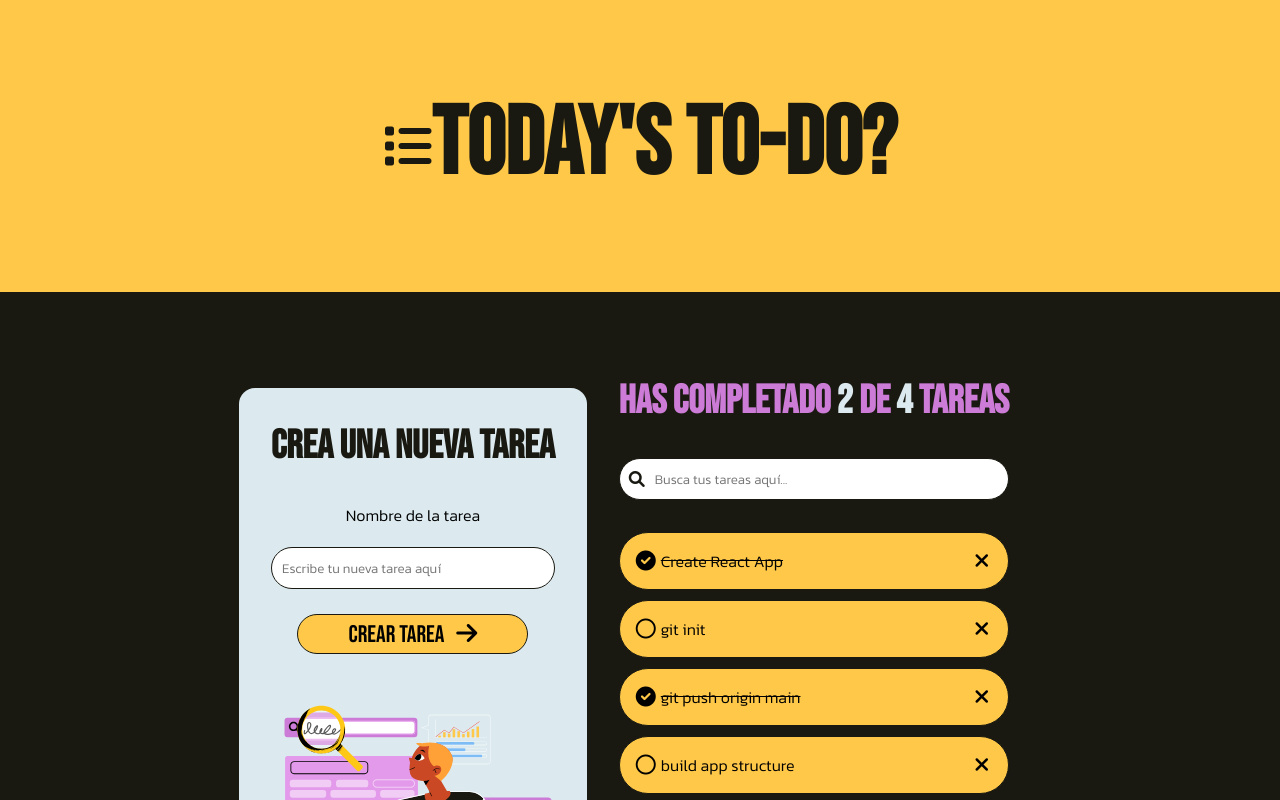
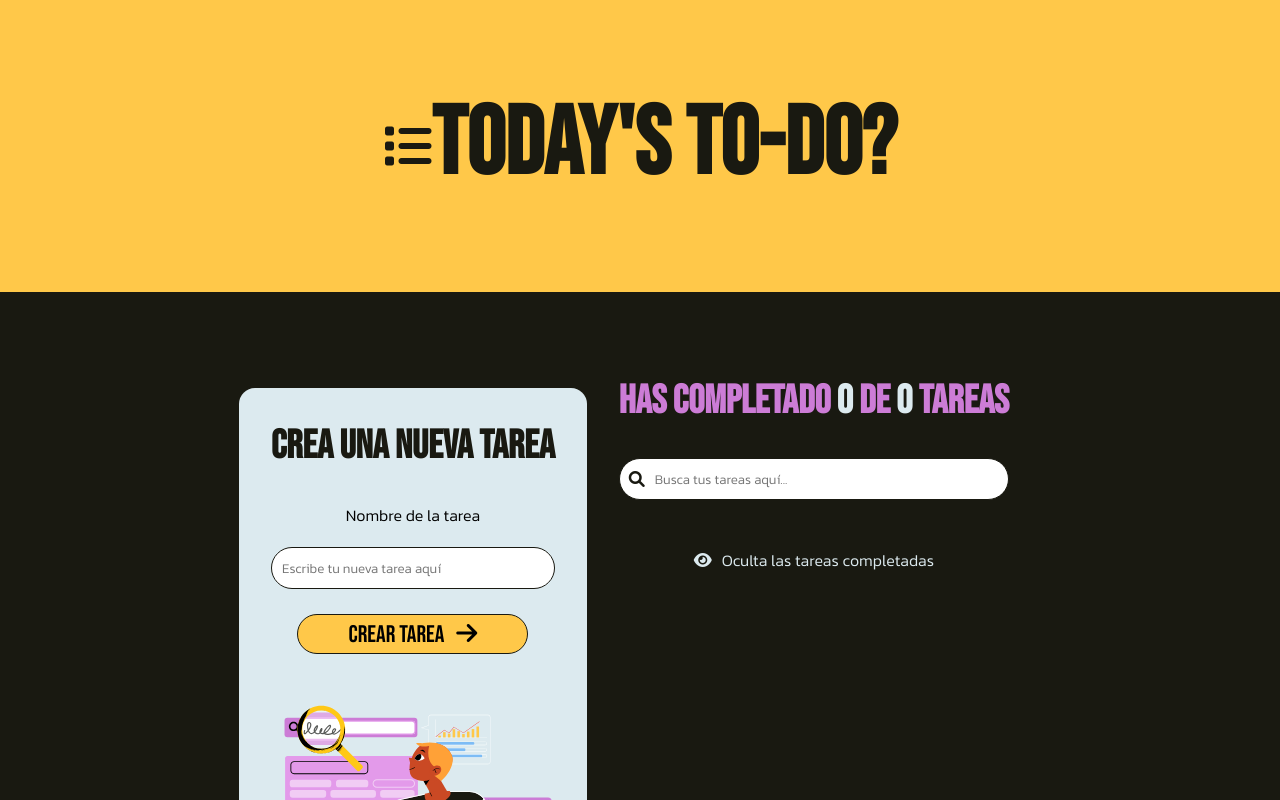
Before and after one commit to randradev/to-do-app, a React (Create React App) app: page / in a window 1280 px wide. Shown: the top 800 px of the page. Built offline with nearby package versions, Linux system fonts and the light colour scheme.

Commit message:
implementación de local storage con custom hook

```diff
--- a/src/components/columnaDerecha.jsx
+++ b/src/components/columnaDerecha.jsx
@@ -6,18 +6,35 @@
 import { TodoHide } from "./columnaDerecha/todohide";
 import './columnaDerecha.css';
 
+//custom hook para el manejo de local storage
+function useLocalStorage(itemName, initalValue) {
+
+    const localStorageItem = localStorage.getItem(itemName);
+
+    let parsedItem;
+
+    if(!localStorageItem) {
+        localStorage.setItem(itemName, JSON.stringify(initalValue));
+        parsedItem = initalValue;
+    } else {
+        parsedItem = JSON.parse(localStorageItem)
+    }
+
+    const [item, setItem] = useState(parsedItem);
+
+    //Guardar en el local storage
+    const saveItem = (newItem) => {
+        localStorage.setItem(itemName, JSON.stringify(newItem));
+        setItem(newItem);
+    }
+
+    return [item, saveItem]
+}
 
 function ColumnaDerecha() {
-    //Tareas por defecto
-    const defaultToDos = [
-        { text: 'Create React App', completed: true},
-        { text: 'git init', completed: false},
-        { text: 'git push origin main', completed: true},
-        { text: 'build app structure', completed: false}
-      ];
 
     //Estados
-    const [toDos, setToDos] = useState(defaultToDos);
+    const [toDos, saveToDos] = useLocalStorage('TODOS_V1', []);
     const [searchValue, setSearchValue] = useState('');
     const [hidden, setHidden] = useState(false);
 
@@ -40,7 +57,7 @@
             (toDo) => toDo.text === text
         );
         newToDos[toDoIndex].completed = !newToDos[toDoIndex].completed;
-        setToDos(newToDos);
+        saveToDos(newToDos);
     };
 
     //Eliminar tareas
@@ -50,7 +67,7 @@
             (toDo) => toDo.text === text
         );
         newToDos.splice(toDoIndex, 1);
-        setToDos(newToDos);
+        saveToDos(newToDos);
     };
 
     //Ocultar o mostrar tareas
--- a/src/components/columnaDerecha/todosearch.jsx
+++ b/src/components/columnaDerecha/todosearch.jsx
@@ -5,8 +5,6 @@
     searchValue,
     setSearchValue
 }) {
-
-    console.log('Usuario busca To Do de ' + searchValue);
 
     return(
         <div className="search-container">
```
